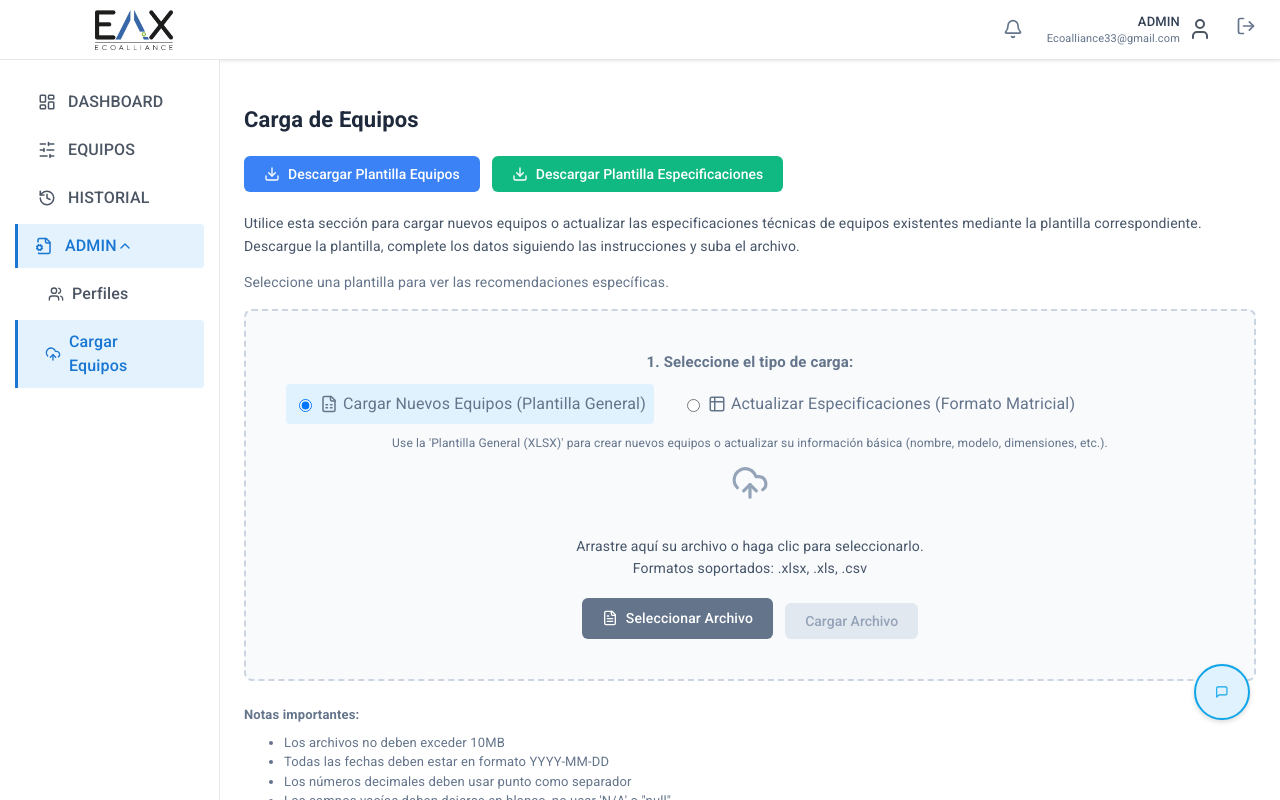
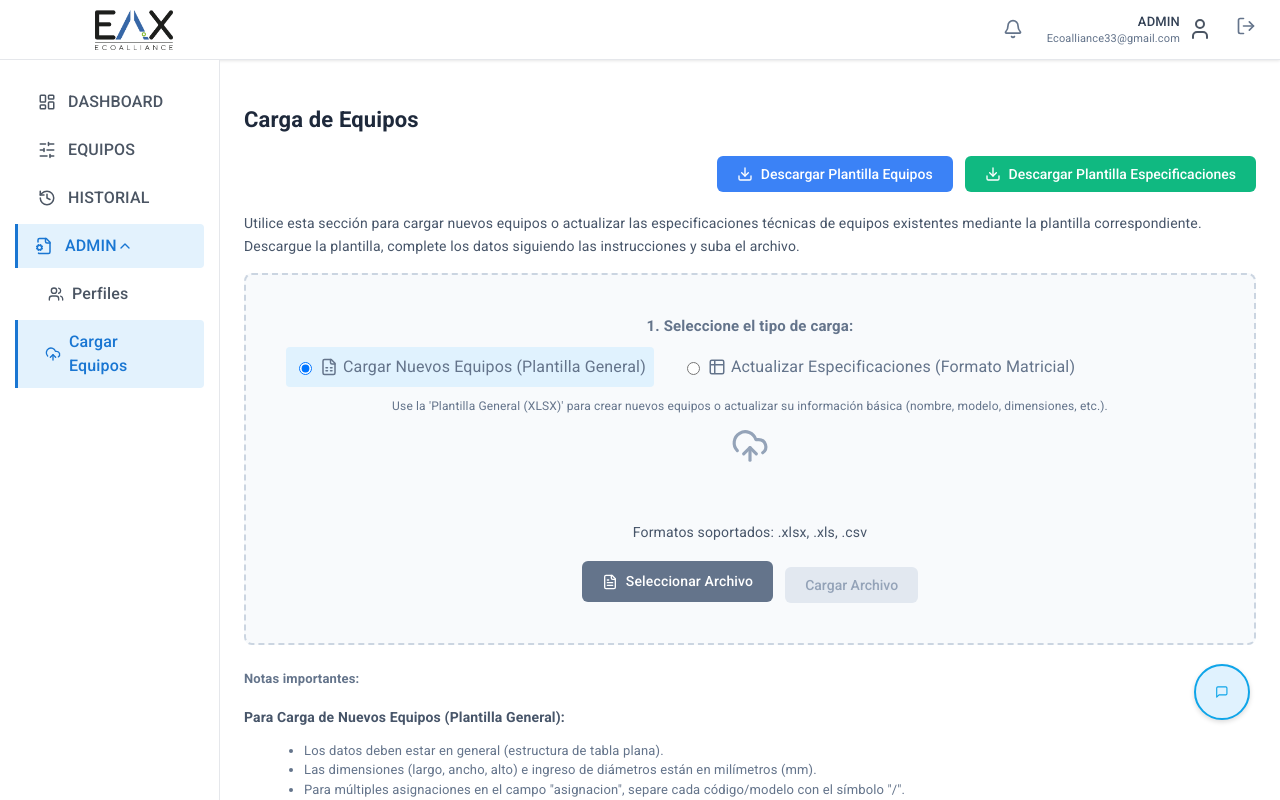
Before and after one commit to kantok32/MCS_ERP_FRONTEND, a React (Vite) app: page /admin/carga-equipos in a window 1280 px wide. Built offline with nearby package versions, Linux system fonts and the light colour scheme; sample sign-in values are in the browser's storage.

Commit message:
Update CargaEquiposPanel.tsx

```diff
--- a/src/pages/CargaEquiposPanel.tsx
+++ b/src/pages/CargaEquiposPanel.tsx
@@ -114,9 +114,6 @@ export default function CargaEquiposPanel() {
   // <<<--- FIN: Nuevo estado para el tipo de carga --- >>>
 
   const [searchTerm, setSearchTerm] = useState('');
-
-  // Estado para mostrar recomendaciones según plantilla seleccionada
-  const [plantillaSeleccionada, setPlantillaSeleccionada] = useState<'equipos' | 'especificaciones' | null>(null);
 
   // Estado para resultado y error de carga
   const [uploadResult, setUploadResult] = useState<any>(null);
@@ -649,16 +646,16 @@ export default function CargaEquiposPanel() {
       <div style={sectionStyle}>
         <div>
           {/* Botones de descarga de plantilla arriba de las recomendaciones */}
-          <div style={{ display: 'flex', gap: '12px', marginBottom: '20px' }}>
+          <div style={{ display: 'flex', gap: '12px', marginBottom: '20px', justifyContent: 'flex-end' }}>
             <button
               style={{...buttonStyle, backgroundColor: '#3b82f6'}}
-              onClick={() => { handleDownloadEquiposTemplate(); setPlantillaSeleccionada('equipos'); }}
+              onClick={() => { handleDownloadEquiposTemplate(); }}
             >
               <Download size={16} /> Descargar Plantilla Equipos
             </button>
             <button
               style={{...buttonStyle, backgroundColor: '#10b981'}}
-              onClick={() => { handleDownloadSpecificationsTemplate(); setPlantillaSeleccionada('especificaciones'); }}
+              onClick={() => { handleDownloadSpecificationsTemplate(); }}
             >
               <Download size={16} /> Descargar Plantilla Especificaciones
             </button>
@@ -667,44 +664,6 @@ export default function CargaEquiposPanel() {
             <p>
               Utilice esta sección para cargar nuevos equipos o actualizar las especificaciones técnicas de equipos existentes mediante la plantilla correspondiente. Descargue la plantilla, complete los datos siguiendo las instrucciones y suba el archivo.
             </p>
-            {plantillaSeleccionada === null && (
-              <p style={{ color: '#64748b', fontSize: '14px' }}>Seleccione una plantilla para ver las recomendaciones específicas.</p>
-            )}
-            {plantillaSeleccionada === 'equipos' && (
-              <>
-                <b>Recomendaciones para Plantilla de Equipos:</b>
-                <ul style={{marginTop: '8px', lineHeight: '1.5'}}>
-                  <li>El archivo debe ser <b>.xlsx, .xls o .csv</b> y no superar los <b>10MB</b>.</li>
-                  <li>La <b>primera fila</b> debe contener los nombres de los campos (ejemplo: código_producto, nombre_producto, modelo, etc.).</li>
-                  <li>Cada fila a partir de la segunda representa un equipo nuevo.</li>
-                  <li>Complete todos los campos obligatorios para cada equipo.</li>
-                  <li>Las fechas deben estar en formato <b>YYYY-MM-DD</b>.</li>
-                  <li>Los números decimales deben usar <b>punto</b> como separador (ejemplo: 12.5).</li>
-                  <li>Las dimensiones deben ser <b>números enteros</b> (sin decimales).</li>
-                  <li>Los <b>códigos de producto</b> deben ser únicos y no repetirse.</li>
-                  <li>Revise que el archivo no esté protegido ni tenga hojas ocultas.</li>
-                  <li>Si ocurre un error, revise el mensaje detallado y corrija el archivo antes de volver a intentar.</li>
-                </ul>
-              </>
-            )}
-            {plantillaSeleccionada === 'especificaciones' && (
-              <>
-                <b>Recomendaciones para Plantilla de Especificaciones Técnicas:</b>
-                <ul style={{marginTop: '8px', lineHeight: '1.5'}}>
-                  <li>El archivo debe ser <b>.xlsx, .xls o .csv</b> y no superar los <b>10MB</b>.</li>
-                  <li>La <b>primera fila</b> debe contener los <b>códigos de producto</b> (uno por columna, a partir de la columna B).</li>
-                  <li>La <b>primera columna</b> debe contener los <b>nombres de las especificaciones técnicas</b> (una por fila, a partir de la fila 2).</li>
-                  <li>Las celdas deben contener los valores de cada especificación para cada producto.</li>
-                  <li>Deje las celdas vacías si no tiene información para una especificación (no use 'N/A', 'null' ni guiones).</li>
-                  <li>Las fechas deben estar en formato <b>YYYY-MM-DD</b>.</li>
-                  <li>Los números decimales deben usar <b>punto</b> como separador (ejemplo: 12.5).</li>
-                  <li>Las dimensiones deben ser <b>números enteros</b> (sin decimales).</li>
-                  <li>Los <b>códigos de producto</b> deben existir previamente en el sistema.</li>
-                  <li>Revise que el archivo no esté protegido ni tenga hojas ocultas.</li>
-                  <li>Si ocurre un error, revise el mensaje detallado y corrija el archivo antes de volver a intentar.</li>
-                </ul>
-              </>
-            )}
           </div>
 
           {/* Zona de Carga */}
@@ -744,7 +703,7 @@ export default function CargaEquiposPanel() {
             </p>
             <UploadCloud size={38} style={{ marginBottom: '12px', color: '#94a3b8' }} />
             <p style={{...descriptionStyle, marginBottom: '18px'}}>
-              {selectedFile ? `Archivo seleccionado: ${selectedFile.name}` : 'Arrastre aquí su archivo o haga clic para seleccionarlo.'}
+              {selectedFile ? `Archivo seleccionado: ${selectedFile.name}` : ''}
               <br />
               Formatos soportados: .xlsx, .xls, .csv
             </p>
@@ -804,31 +763,34 @@ export default function CargaEquiposPanel() {
             </div>
           )}
 
-          <div style={{fontSize: '13px', color: '#64748b'}}>
+          <div style={{fontSize: '13px', color: '#64748b', marginTop: '20px'}}>
             <strong>Notas importantes:</strong>
-            <ul style={{marginTop: '8px', lineHeight: '1.5'}}>
-              <li>Los archivos no deben exceder 10MB</li>
-              <li>Todas las fechas deben estar en formato YYYY-MM-DD</li>
-              <li>Los números decimales deben usar punto como separador</li>
-              <li>Los campos vacíos deben dejarse en blanco, no usar 'N/A' o "null"</li>
-              <li>Las dimensiones deben ser números enteros</li>
-              <li>Los códigos de producto deben ser únicos (para plantilla general) o existentes (para plantilla de especificaciones).</li>
-            </ul>
+            <div style={{marginTop: '8px'}}>
+              <h4 style={{fontSize: '14px', fontWeight: 600, marginBottom: '4px', color: '#475569'}}>Para Carga de Nuevos Equipos (Plantilla General):</h4>
+              <ul style={{marginLeft: '20px', lineHeight: '1.5'}}>
+                <li>Los datos deben estar en general (estructura de tabla plana).</li>
+                <li>Las dimensiones (largo, ancho, alto) e ingreso de diámetros están en milímetros (mm).</li>
+                <li>Para múltiples asignaciones en el campo "asignacion", separe cada código/modelo con el símbolo "/".</li>
+                <li>La comparación de texto (mayúsculas/minúsculas) no afecta la carga.</li>
+                <li>Los códigos de producto deben ser únicos.</li>
+                <li>Los archivos no deben exceder 10MB.</li>
+                <li>Todas las fechas deben estar en formato YYYY-MM-DD.</li>
+                <li>Los números decimales deben usar punto como separador.</li>
+                <li>Los campos vacíos deben dejarse en blanco, no usar 'N/A' o "null".</li>
+                <li>Las dimensiones deben ser números enteros.</li>
+              </ul>
+            </div>
+            <div style={{marginTop: '16px'}}>
+              <h4 style={{fontSize: '14px', fontWeight: 600, marginBottom: '4px', color: '#475569'}}>Para Actualizar Especificaciones (Formato Matricial):</h4>
+              <ul style={{marginLeft: '20px', lineHeight: '1.5'}}>
+                <li>Los códigos de producto listados deben existir previamente en el sistema.</li>
+                <li>Los archivos no deben exceder 10MB.</li>
+                <li>Los números decimales para valores de especificación deben usar punto como separador.</li>
+                <li>Los campos vacíos (celdas) se considerarán datos nulos o inexistentes para esa especificación y producto.</li>
+              </ul>
+            </div>
           </div>
         </div>
-      </div>
-
-      {/* Botón Agregar Equipo Individual al final de la página */}
-      <div style={{ display: 'flex', justifyContent: 'flex-end', marginTop: '32px' }}>
-        <motion.button
-          style={buttonStyle}
-          onClick={() => setShowModal(true)}
-          whileHover={{ scale: 1.05, transition: { duration: 0.2 } }}
-          whileTap={{ scale: 0.95 }}
-        >
-          <Plus size={16} />
-          Agregar Equipo Individual
-        </motion.button>
       </div>
 
       {/* Modal para carga individual */}
@@ -975,28 +937,29 @@ export default function CargaEquiposPanel() {
                     />
                     {errors[`spec_${spec.id}_valor`] && <span style={errorStyle}>{errors[`spec_${spec.id}_valor`]}</span>}
                   </div>
-                  <button type="button" onClick={() => removeSpecItem(spec.id)} style={{...buttonStyle, padding: '8px'}} aria-label="Eliminar especificación">
-                    <X size={16} />
-                  </button>
+                  <div style={{...inputContainerStyle, width: '20px', justifyContent: 'center'}}>
+                    <button
+                      type="button"
+                      onClick={() => removeSpecItem(spec.id)}
+                      style={{
+                        background: 'none',
+                        border: 'none',
+                        cursor: 'pointer',
+                        padding: '0',
+                        margin: '0',
+                      }}
+                    >
+                      <X size={16} />
+                    </button>
+                  </div>
                 </div>
               ))}
-              <button type="button" onClick={addSpecItem} style={{...buttonStyle, marginTop: '10px'}}>
-                <Plus size={16} /> Añadir Especificación
-              </button>
             </section>
 
-            <div style={{ display: 'flex', justifyContent: 'flex-end', marginTop: '24px' }}>
-              <button type="button"
-                style={{...buttonStyle, backgroundColor: '#94a3b8', marginRight: '12px'}}
-                onClick={() => setShowModal(false)}
-              >
-                Cancelar
-              </button>
-              <button type="submit" style={buttonStyle}>
-                <Plus size={16} />
-                Agregar Equipo
-              </button>
-            </div>
+            <button type="button" style={buttonStyle} onClick={addSpecItem}>
+              <Plus size={16} />
+              Agregar Especificación
+            </button>
           </form>
         </div>
       </div>
```
